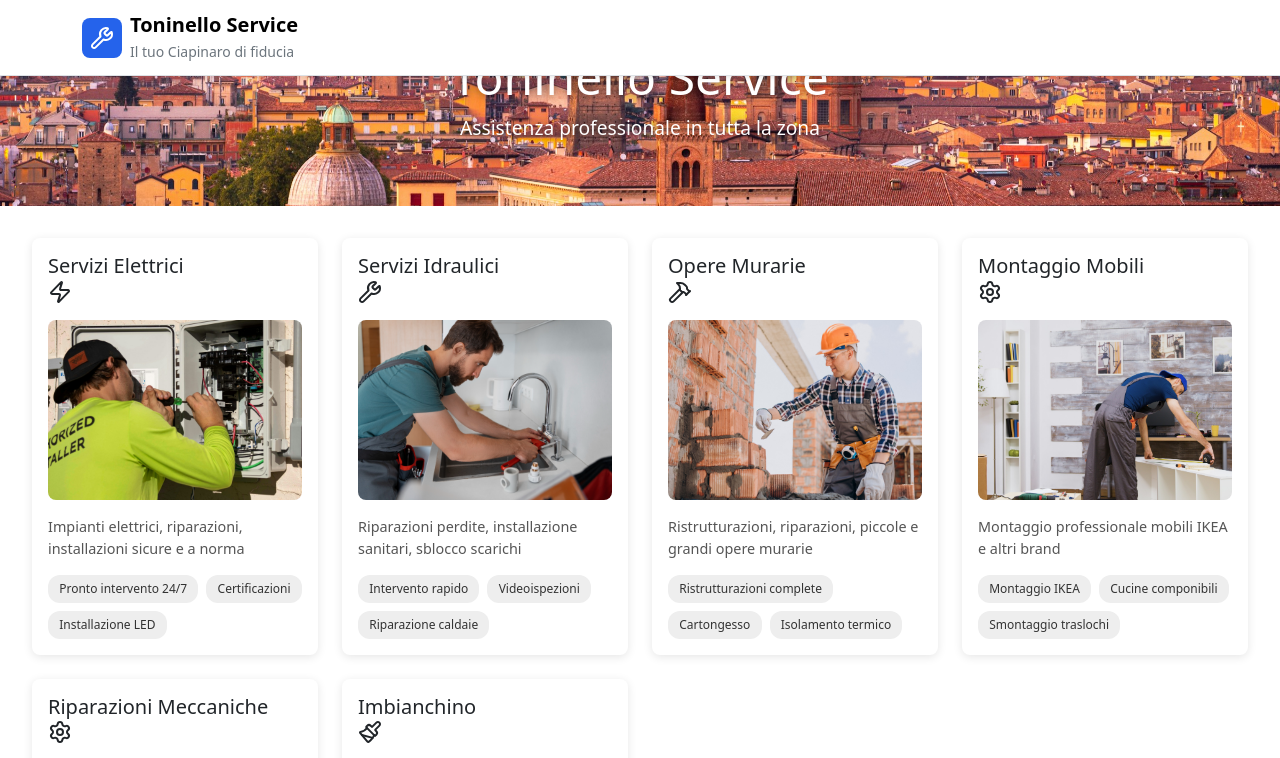
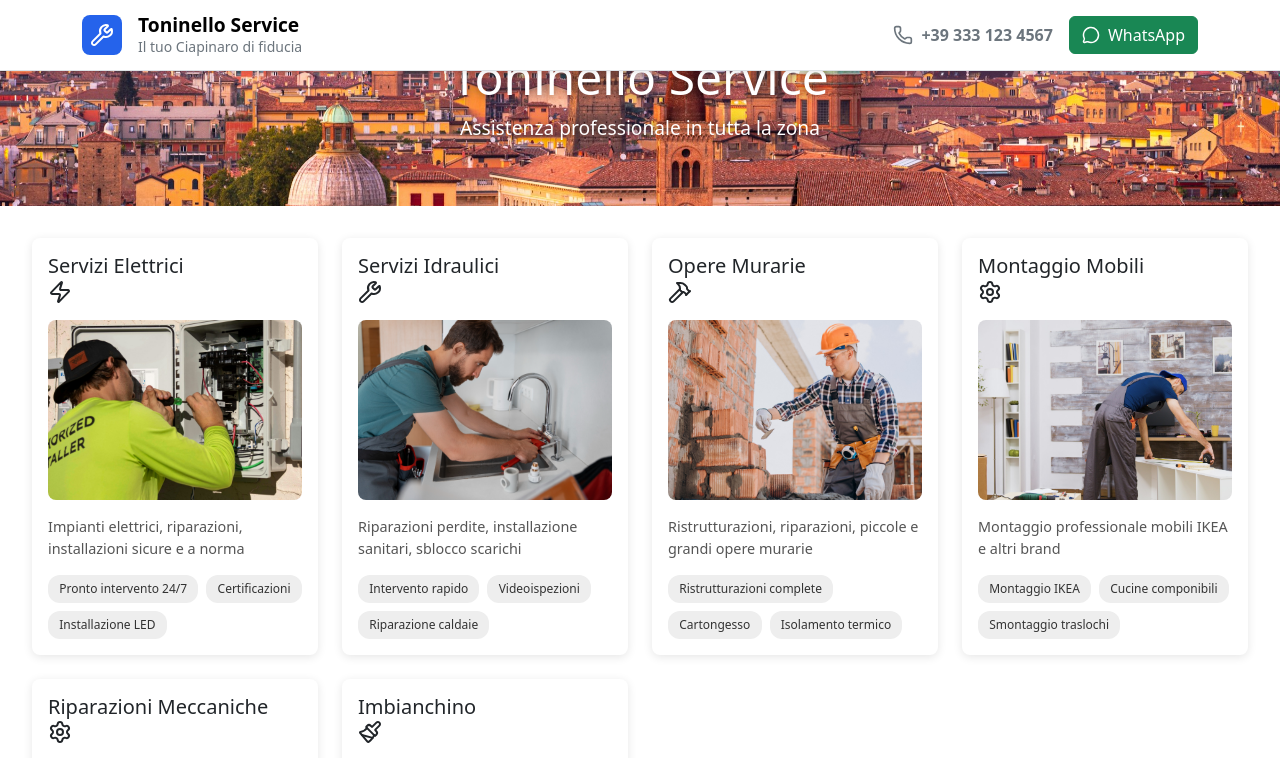
Before and after one commit to ToniBlaze/ToninelloService_FE, a React (Create React App) app: page / in a window 1280 px wide. Shown: the top 758 px of the page. Built offline with nearby package versions, Linux system fonts and the light colour scheme.

Commit message:
navbar builded

```diff
--- a/src/components/navbar.jsx
+++ b/src/components/navbar.jsx
@@ -1,7 +1,6 @@
-import { Navbar, Container } from "react-bootstrap";
+import { Navbar, Container, Button } from "react-bootstrap";
 import { IconBox } from "./iconBox";
-import '../style/navbar.css';
-
+import "../style/navbar.css";
 
 import {
   Zap,
@@ -10,6 +9,8 @@ import {
   Settings,
   CheckCircle,
   Paintbrush,
+  Phone,
+  MessageCircle,
 } from "lucide-react";
 
 export function MyNavbar() {
@@ -18,18 +19,45 @@ export function MyNavbar() {
       bg="white"
       expand="lg"
       fixed="top"
-      className="border-bottom shadow-sm"
-    >
-      <Container>
+      className="border-bottom shadow-sm">
+
+      <Container className="d-flex justify-content-between align-items-center">
+
+        {/* Brand a sinistra */}
         <Navbar.Brand href="#home" className="fw-bold">
-          	<div className="d-flex align-items-center">
-				<IconBox icon={Wrench} />
-				<div className="ps-2">
-					<h5 id="navbar_title" className="m-0 pb-1"><b>Toninello Service</b></h5>
-					<p id="navbar_subtitle" className="text-secondary m-0">Il tuo Ciapinaro di fiducia</p>
-				</div>
-          	</div>
+          <div className="d-flex align-items-center">
+
+            <IconBox icon={Wrench} />
+
+            <div className="ps-3">
+              <h5 id="navbar_title" className="m-0">
+                <b>Toninello Service</b>
+              </h5>
+              <p id="navbar_subtitle" className="text-secondary m-0">
+                Il tuo Ciapinaro di fiducia
+              </p>
+            </div>
+
+          </div>
         </Navbar.Brand>
+
+        {/* Contenitore a destra */}
+        <div className="d-flex align-items-center gap-3">
+
+          {/* Telefono */}
+          <div className="d-flex align-items-center text-secondary">
+            <Phone size={20} className="me-2" />
+            <span className="fw-semibold">+39 333 123 4567</span>
+          </div>
+
+          {/* Bottone WhatsApp */}
+          <Button variant="success" className="d-flex align-items-center" style={{ gap: "0.5rem" }}>
+            <MessageCircle size={18} />
+            WhatsApp
+          </Button>
+
+        </div>
+
       </Container>
     </Navbar>
   );
--- a/src/style/navbar.css
+++ b/src/style/navbar.css
@@ -1,4 +1,8 @@
 #navbar_subtitle {
-	font-size: 14px;
+	font-size: 0.875rem;
 	font-weight: 400;
 }
+
+#navbar_title {
+	font-size: 1.2rem;
+}
```
